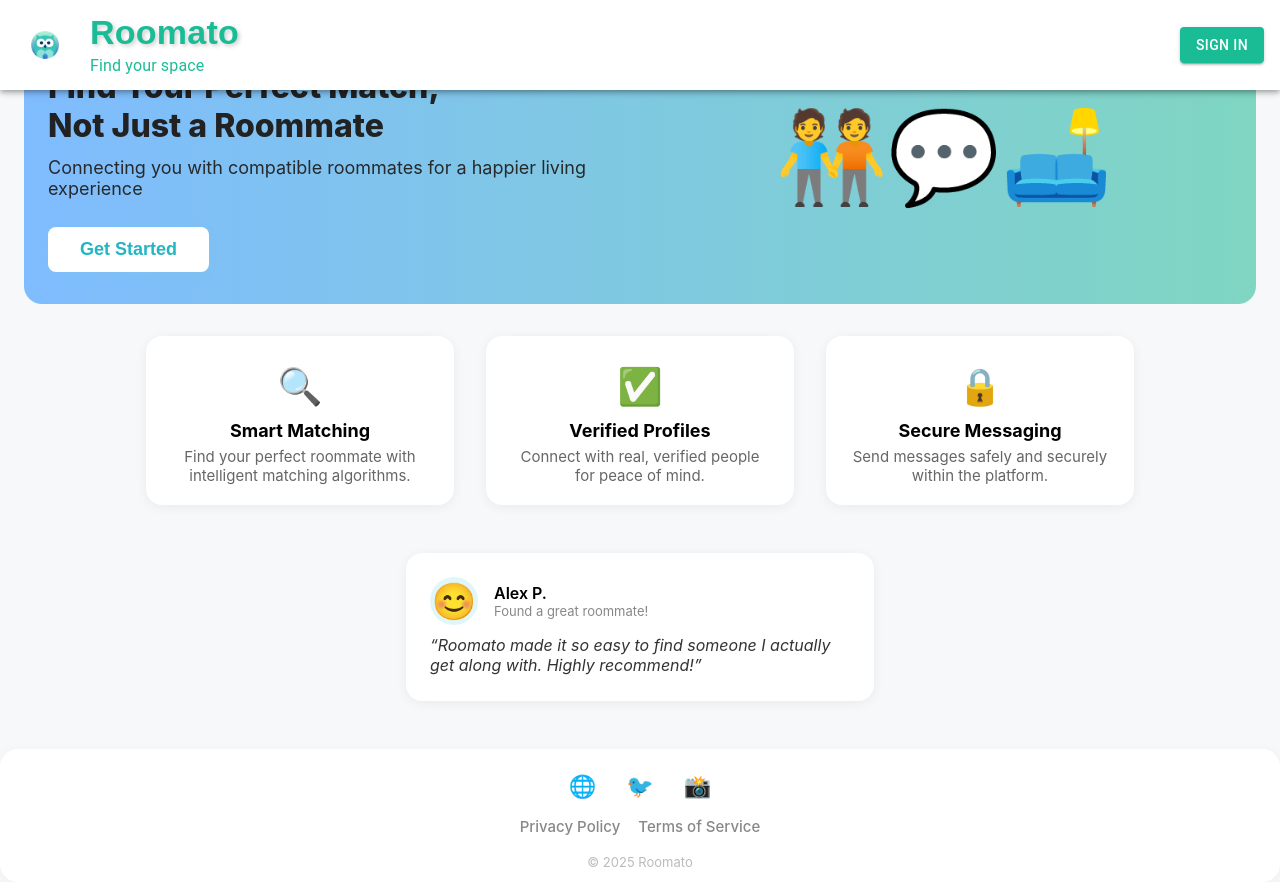
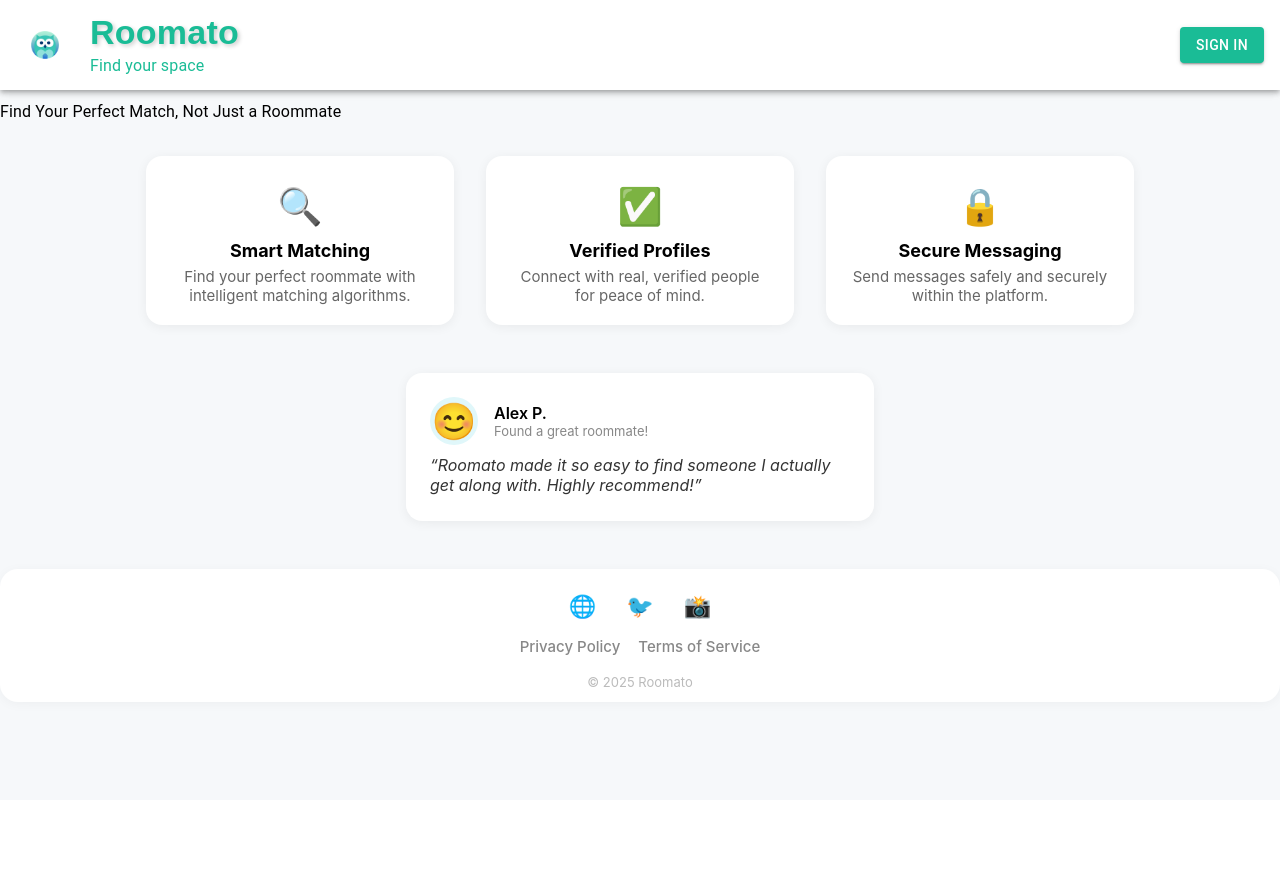
Before and after one commit to pengu2004/roomato, a React (Create React App) app: page / in a window 1280 px wide. After the commit the page ends 800 px from the top, so only its background shows below. Built offline with nearby package versions, Linux system fonts and the light colour scheme.

Commit message:
Added toolbar for making the hero section visible , deleted herosectio to remake it

```diff
--- a/src/Header.js
+++ b/src/Header.js
@@ -2,10 +2,11 @@ import React from "react";
 import AppBar from '@mui/material/AppBar';
 import App from "./App";
 import { Typography } from "@mui/material";
-import {Avatar,Box,Button} from "@mui/material";
+import {Avatar,Box,Button,Toolbar} from "@mui/material";
 
 export default function Header({ onSignIn }) {
   return (
+    <>
     <AppBar position="fixed" sx={{ display: 'flex', flexDirection: 'row', alignItems: 'center',
       backgroundColor: '#ffffffff',
     }}>
@@ -37,6 +38,9 @@ export default function Header({ onSignIn }) {
       <Button variant="contained" color="primary"  sx={{ backgroundColor: "#1abc96ff", ml: "auto", mr: "1rem" }} onClick={onSignIn}>Sign in</Button>
 
     </AppBar>
+          <Toolbar sx={{ height: '100px' }} />
+
+</>
 
 
   );
--- a/src/HeroSection.js
+++ b/src/HeroSection.js
@@ -1,45 +1,9 @@
 import React from "react";
+import {Box,Typography} from "@mui/material";
 
-export default function HeroSection({ onGetStarted }) {
+export default function HeroSection() {
   return (
-    <section style={{
-      background: "linear-gradient(90deg, #7fbcff 0%, #7fd6c2 100%)",
-      borderRadius: 18,
-      margin: 24,
-      marginTop: 0,
-      padding: "40px 24px 32px 24px",
-      display: "flex",
-      flexDirection: "row",
-      alignItems: "center",
-      justifyContent: "space-between",
-      gap: 32,
-      flexWrap: 'wrap',
-    }}>
-      <div style={{ flex: 1, minWidth: 220 }}>
-        <h1 style={{ color: "#222", fontWeight: 800, fontSize: 32, marginBottom: 12 }}>
-          Find Your Perfect Match, <br />Not Just a Roommate
-        </h1>
-        <div style={{ color: "#222", fontSize: 18, marginBottom: 28, opacity: 0.95 }}>
-          Connecting you with compatible roommates for a happier living experience
-        </div>
-        <button onClick={onGetStarted} style={getStartedBtnStyle}>Get Started</button>
-      </div>
-      <div style={{ flex: 1, minWidth: 220, display: 'flex', justifyContent: 'center', alignItems: 'center' }}>
-        {/* Simple illustration using emoji */}
-        <div style={{ fontSize: 90, textAlign: 'center' }}>🧑‍🤝‍🧑💬🛋️</div>
-      </div>
-    </section>
+    <Box> <Typography>Find Your Perfect Match, Not Just a Roommate</Typography></Box>
+
   );
 }
-
-const getStartedBtnStyle = {
-  background: "#fff",
-  color: "#22b6c2",
-  border: "none",
-  borderRadius: 8,
-  fontWeight: 700,
-  fontSize: 18,
-  padding: "12px 32px",
-  cursor: "pointer",
-  boxShadow: "0 2px 8px rgba(127,214,194,0.10)",
-};
```
